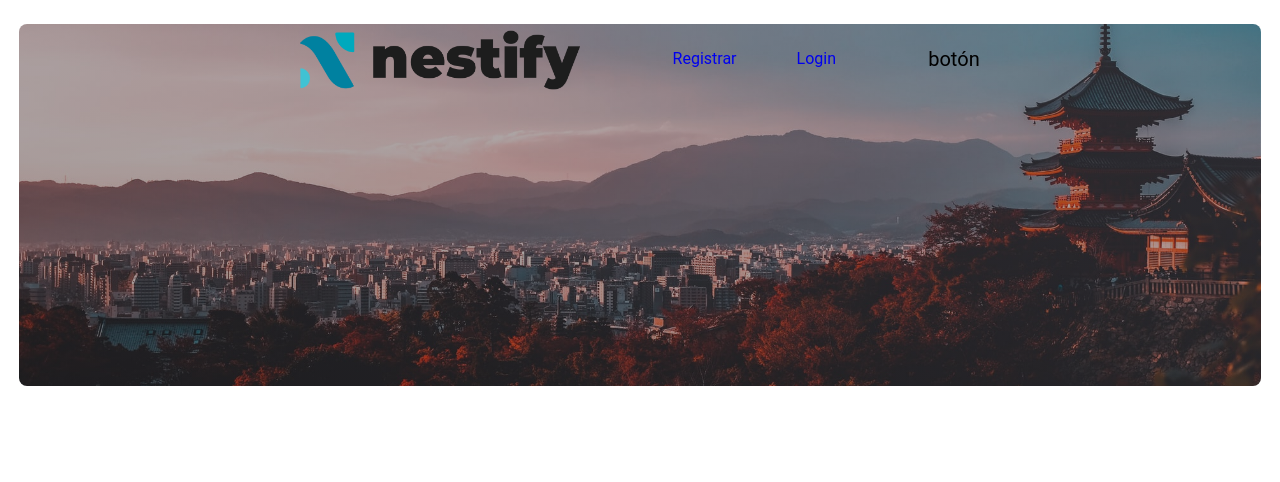
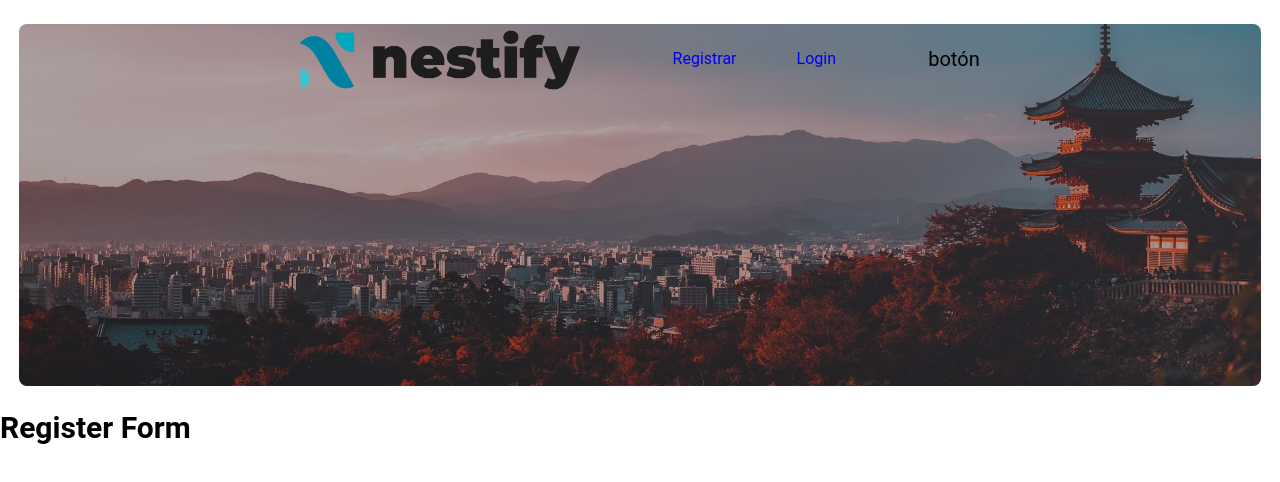
Before and after one commit to sebastianacunam/jhg-yod, a React (Vite) app in the folder frontend/: page /register in a window 1280 px wide. Shown: the top 482 px of the page. Built offline with nearby package versions, Linux system fonts and the light colour scheme.

Commit message:
register form h3

```diff
--- a/frontend/src/components/CommonComponents/Register/Register.jsx
+++ b/frontend/src/components/CommonComponents/Register/Register.jsx
@@ -5,6 +5,7 @@ export default function Register() {
   return (
     <div>
       <MenuRegister/>
+      <h3>Register Form</h3>
     </div>
   )
 }
```
